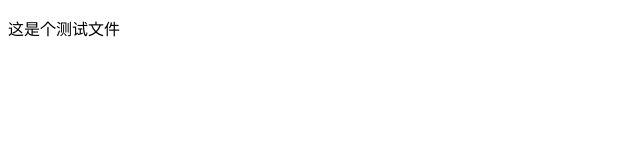
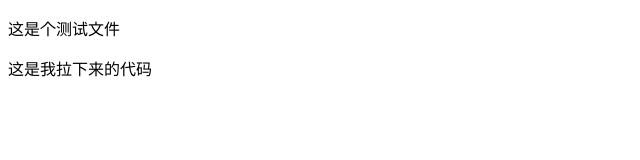
Before and after one commit to Fengggggggggg/test, a plain HTML site: page index.html in a window 1280 px wide. Shown: the whole page, without its empty margins (0-640 px from the left). Drawn offline with Linux system fonts and the light colour scheme.

Commit message:
已完成功能

```diff
--- a/index.html
+++ b/index.html
@@ -8,5 +8,6 @@
 </head>
 <body>
     <p>这是个测试文件</p>
+    <p>这是我拉下来的代码</p>
 </body>
 </html>
```
